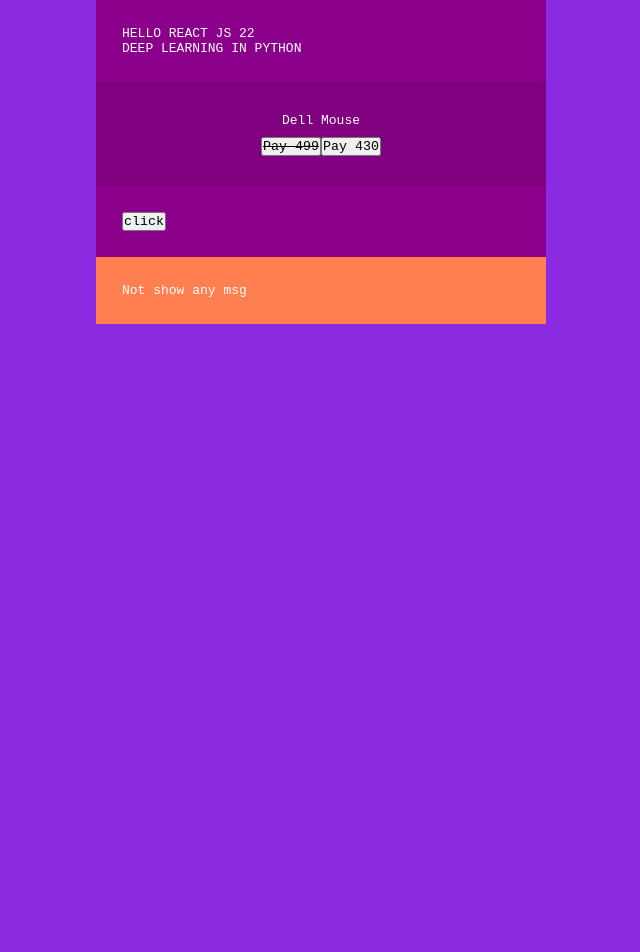
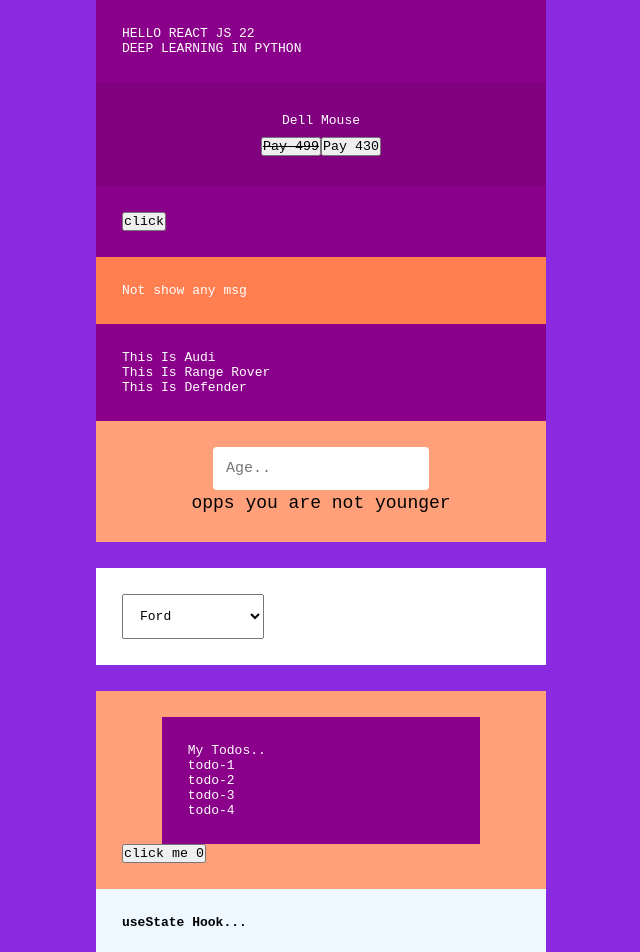
Before and after one commit to Vikaspokhriyal20/react-basic, a React (Vite) app: page / in a window 1280 px wide. Shown: the top 952 px of the page, without its empty margins (319-959 px from the left). Before the commit the page ends 800 px from the top, so only its background shows below. Built offline with nearby package versions, Linux system fonts and the light colour scheme.

Commit message:
hooks adding

```diff
--- a/package.json
+++ b/package.json
@@ -10,6 +10,7 @@
     "preview": "vite preview"
   },
   "dependencies": {
+    "@mui/icons-material": "^5.14.3",
     "react": "^18.2.0",
     "react-dom": "^18.2.0"
   },
--- a/src/App.css
+++ b/src/App.css
@@ -10,6 +10,7 @@ body
 {
     background-color: blueviolet;
     color: white;
+
 }
 
 section
@@ -17,6 +18,15 @@ section
     width: 80%;
     max-width: 450px;
     background-color: darkmagenta;
+    padding: 2rem;
+    margin-inline: auto;
+}
+
+main
+{
+    width: 80%;
+    max-width: 450px;
+    background-color:lightsalmon;
     padding: 2rem;
     margin-inline: auto;
 }
@@ -34,3 +44,50 @@ section
     background-color: coral;
 
 }
+
+.list
+{
+    text-transform: capitalize;
+
+}
+
+#input-form
+{
+    color: black;
+    font-size: 18px;
+    line-height: 2rem;
+    text-align: center;
+    margin-bottom: 2rem;
+}
+
+#input-form > input
+{
+    border: none;
+    outline: none;
+    padding: 1rem;
+    font-size: 15px;
+    border-radius: 4px;
+}
+
+#selectcar
+{
+    background-color: white;
+    margin-bottom: 2rem;
+    color: black;
+    line-height: 2rem;
+}
+
+#selectcar>select
+{
+    padding: 1rem;
+    outline: none;
+    text-transform: capitalize;
+    font-size: 13px;
+}
+
+.carname
+{
+    color: darkviolet;
+    text-transform: uppercase;
+    letter-spacing: 0.1rem;
+}
--- a/src/App.jsx
+++ b/src/App.jsx
@@ -4,6 +4,11 @@ import './App.css'
 import Props from './Basic-topic/Props'
 import Event from './Basic-topic/Event';
 import Conditional from './Basic-topic/Conditional';
+import List from './Basic-topic/List';
+import Forms from './Basic-topic/forms';
+import Index from './Basic-topic/Index';
+import UseState from './Hooks/UseState';
+
 
 
 function App() {
@@ -13,7 +18,11 @@ function App() {
       <First />
       <Props product={productName} />
       <Event />
-      <Conditional/>
+      <Conditional />
+      <List />
+      <Forms />
+      <Index />
+      <UseState/>
     </>
   )
 }
--- a/src/Basic-topic/Conditional.jsx
+++ b/src/Basic-topic/Conditional.jsx
@@ -2,6 +2,7 @@ import React from 'react'
 
 const Conditional = () => {
     const message = false;
+    const greet = true;
 
     return (
         <>
@@ -9,7 +10,10 @@ const Conditional = () => {
                 {
                     message ? <kbd>Hello vikas</kbd> : <kbd>Not show any msg</kbd>
                 }
+
+
             </section>
+
         </>
     )
 }
--- a/src/Basic-topic/Event.jsx
+++ b/src/Basic-topic/Event.jsx
@@ -11,6 +11,7 @@ const Event = () => {
           <button onClick={greet}>click</button>
           </section>
 
+
     </>
   )
 }
--- /dev/null
+++ b/src/Basic-topic/Forms.jsx
@@ -0,0 +1,43 @@
+import React, { useState } from 'react'
+
+const Forms = () => {
+    const [name, setName] = useState('');
+    const [mycar, setMycar] = useState('');
+
+    const handleCar = (e) => {
+        setMycar(e.target.value);
+    }
+
+
+    return (
+        <>
+            <main id='input-form'>
+                <input type="text" value={name} onChange={(e) => setName(e.target.value)} placeholder='Age..' />
+
+                {
+                    name >= 18 ? <p>Hello youn Boy</p> : <p>opps you are not younger</p>
+                }
+            </main>
+
+            <main id='selectcar'>
+                <select value={mycar} onChange={handleCar}>
+                    <option value="disabled" disabled>select car..</option>
+                    <option value="ford">Ford</option>
+                    <option value="range-rover">range-rover</option>
+                    <option value="audi">audi</option>
+                    <option value="mustang">mustang</option>
+                    <option value="defender">defender</option>
+                    <option value="creata">creata</option>
+                    <option value="tigor">tigor</option>
+                    <option value="grand-vitara">grand-vitara</option>
+                </select>
+                {
+                    mycar ? <p>Your selected car is - <kbd className='carname'>{mycar}</kbd></p> : null
+                }
+            </main>
+
+        </>
+    )
+}
+
+export default Forms
--- /dev/null
+++ b/src/Basic-topic/Index.jsx
@@ -0,0 +1,23 @@
+import React, { useState } from 'react'
+import Todos from './Todos'
+
+const Index = () => {
+    const [count, setCount] = useState(0);
+  const [todos, setTodos] = useState(['todo-1', 'todo-2', 'todo-3', 'todo-4']);
+
+  const increment = () => {
+    setCount((count) => count + 1);
+  }
+
+  return (
+    <>
+      <main>
+      <Todos todos={todos} />
+      <button onClick={increment}>click me {count}</button>
+      </main>
+
+    </>
+  )
+}
+
+export default Index
--- /dev/null
+++ b/src/Basic-topic/List.jsx
@@ -0,0 +1,26 @@
+import React from 'react'
+
+
+function Car(props) {
+    return <p>this is {props.brand}</p>
+}
+
+const List = () => {
+    const cars = [
+        { id: 1, brand: 'audi' },
+        { id: 2, brand: 'range rover' },
+        { id: 3, brand: 'defender' },
+    ];
+
+    return (
+        <>
+            <section className='list'>
+                {
+                    cars.map((car) => <Car key={car.id} brand={car.brand} />)
+                }
+            </section>
+        </>
+    )
+}
+
+export default List
--- /dev/null
+++ b/src/Basic-topic/Todos.jsx
@@ -0,0 +1,21 @@
+import React from 'react'
+import { memo } from 'react'
+
+const Todos = ({todos}) => {
+  console.log('child render');
+  return (
+    <>
+        <section>
+        <p>My Todos..</p>
+        {
+          todos.map((todo, index) => {
+            return <p key={index}>{todo}</p>
+          })
+        }
+
+      </section>
+    </>
+  )
+}
+
+export default memo(Todos);
--- /dev/null
+++ b/src/Hooks/UseState.jsx
@@ -0,0 +1,15 @@
+import React from 'react'
+import './style.css'
+
+const UseState = () => {
+
+  return (
+    <>
+        <section className='hook-1'>
+              <h4>useState Hook...</h4>
+      </section>
+    </>
+  )
+}
+
+export default UseState
--- /dev/null
+++ b/src/Hooks/style.css
@@ -0,0 +1,7 @@
+
+.hook-1
+{
+    background-color: aliceblue;
+    color: black;
+    margin-bottom: 2rem;
+}
```
Also changed, not shown: 1 other file (tests, documents, lock files or other folders).
